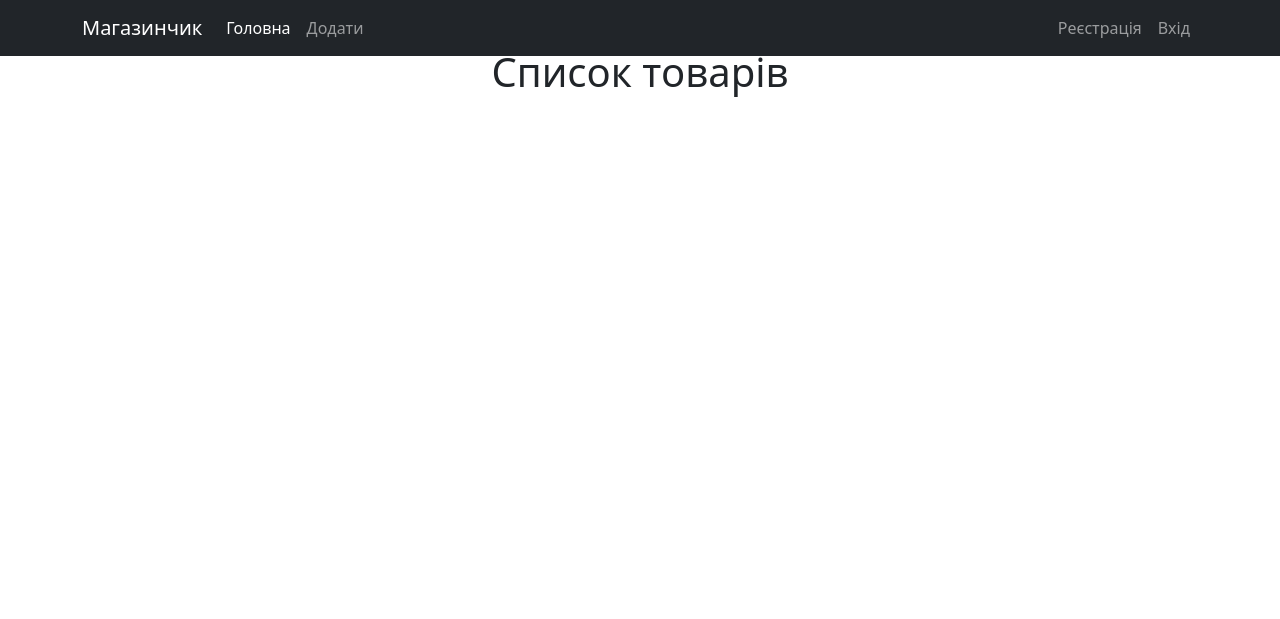
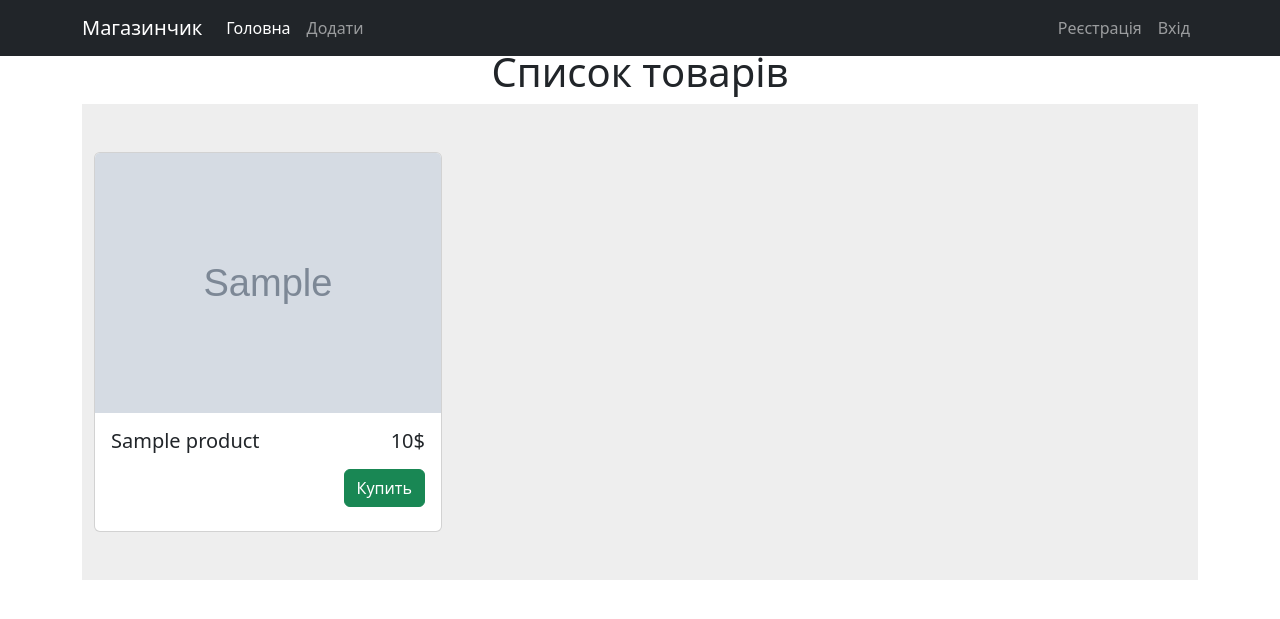
Before and after one commit to novakvova/pd014_PHP, a PHP site: page / in a window 1280 px wide. Shown: the top 619 px of the page. Run offline with PHP 8.4, Linux system fonts and the light colour scheme; tables that the repository leaves empty or names only in its code hold one stand-in row (values such as "Sample post"); grey boxes marked "Sample" are stand-in pictures.

Commit message:
Begin show list products

```diff
--- a/index.php
+++ b/index.php
@@ -11,9 +11,60 @@
 </head>
 <body>
 <?php include "_header.php" ?>
+
+<?php
+try {
+    $user="root";
+    $pass="";
+    $dbh = new PDO('mysql:host=localhost;dbname=pd014', $user, $pass);
+    ?>
+
+
 <div class="container">
     <h1 class="text-center">Список товарів</h1>
+    <section style="background-color: #eee;">
+        <div class="container py-5">
+            <div class="row">
+
+                <?php
+                foreach($dbh->query('SELECT * FROM tbl_products') as $row) {
+                    $image = $row["image"];
+                    $name=$row["name"];
+                    $price=$row['price'];
+                    echo '
+                <div class="col-md-6 col-lg-4 mb-4 mb-md-0">
+                    <div class="card">
+                        <img src="/images/'.$image.'"
+                             class="card-img-top" alt="Gaming Laptop"/>
+                        <div class="card-body">
+
+                            <div class="d-flex justify-content-between mb-3">
+                                <h5 class="mb-0">'.$name.'</h5>
+                                <h5 class="text-dark mb-0">'.$price.'$</h5>
+                            </div>
+
+                            <div class="mb-2 text-end">
+                                <button type="button" class="btn btn-success">Купить</button>
+                            </div>
+                        </div>
+                    </div>
+                </div>
+                    ';
+                }
+                ?>
+            </div>
+        </div>
+    </section>
 </div>
+
+
+    <?php
+    $dbh = null;
+} catch (PDOException $e) {
+    print "Error!: " . $e->getMessage() . "<br/>";
+    die();
+}
+?>
 
 <script src="js/bootstrap.bundle.min.js"></script>
 </body>
```
Also changed, not shown: images/1.jpg (added), images/2.webp (added).
